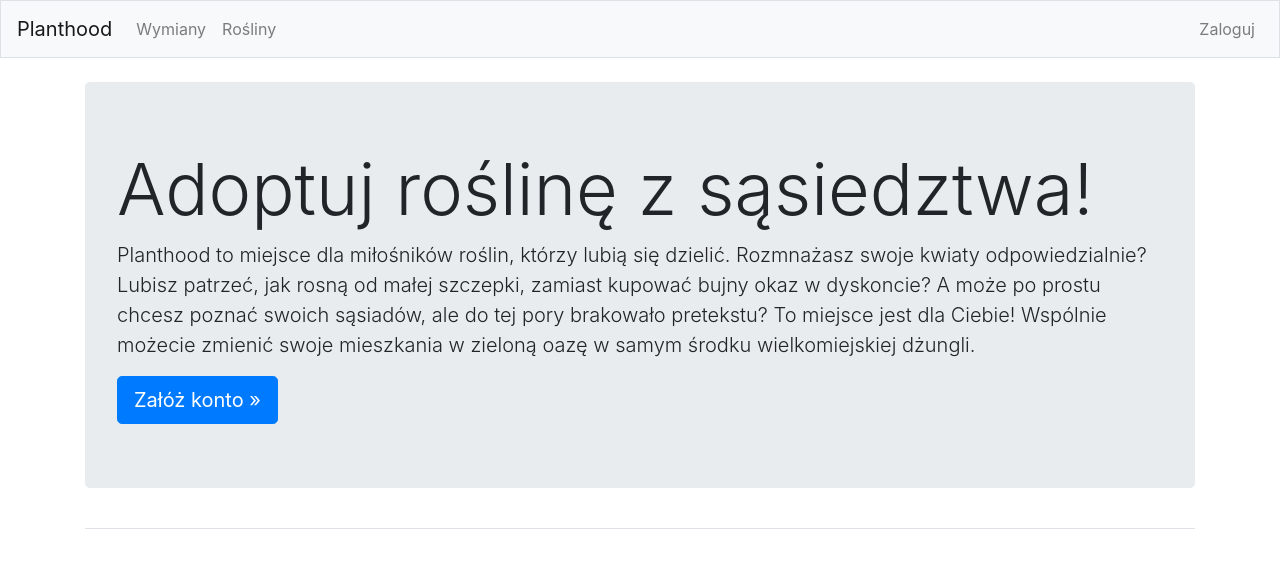
After one commit to megaz0rd/planthood, a Django app: template templates/index.html in a window 1280 px wide. The commit adds this page. Shown: the top 568 px of the page. Run offline with Django 3.2, Linux system fonts and the light colour scheme; the template is opened without the code that fills it, so the values that code supplies are empty; some libraries are stand-ins or nearby versions.

Commit message:
Create login view

```diff
--- a/templates/base.html
+++ b/templates/base.html
@@ -17,7 +17,7 @@
         <nav class="navbar navbar-expand-md navbar-light bg-light mb-4 border">
 
             <a class="navbar-brand"
-               href="{% url 'plantswap:plant-list' %}">Planthood</a>
+               href="{% url 'index' %}">Planthood</a>
 
             <button class="navbar-toggler" type="button" data-toggle="collapse"
                     data-target="#navbarCollapse" aria-controls="navbarCollapse"
@@ -29,6 +29,9 @@
                     <li class="nav-item"><a class="nav-link"
                                             href="{% url 'plantswap:transaction-list' %}">
                         Wymiany</a></li>
+                    <li class="nav-item"><a class="nav-link"
+                                            href="{% url 'plantswap:plant-list' %}">
+                        Rośliny</a></li>
                 </ul>
                 <ul class="navbar-nav ml-auto">
                     {% if user.is_authenticated %}
@@ -37,12 +40,12 @@
                     </li>
                     <li class="nav-item">
                         <a class="nav-link" href="{% url 'logout' %}">
-                            Log out</a>
+                            Wyloguj</a>
                     </li>
                     {% else %}
                     <li class="nav-item">
                         <a class="nav-link"
-                           href="{% url 'login' %}">Log in</a>
+                           href="{% url 'login' %}">Zaloguj</a>
                     </li>
                     {% endif %}
                 </ul>
--- /dev/null
+++ b/templates/index.html
@@ -0,0 +1,21 @@
+{% extends "base.html" %}
+
+{% block page_header %}
+    <div class="jumbotron">
+        <h1 class="display-3">Adoptuj roślinę z sąsiedztwa!</h1>
+
+        <p class="lead">Planthood to miejsce dla miłośników roślin, którzy
+            lubią się dzielić. Rozmnażasz swoje kwiaty odpowiedzialnie?
+            Lubisz patrzeć, jak rosną od małej szczepki, zamiast
+            kupować bujny okaz w dyskoncie? A może po prostu chcesz poznać
+            swoich sąsiadów, ale do tej pory brakowało pretekstu? To miejsce
+            jest dla Ciebie! Wspólnie możecie zmienić swoje mieszkania
+            w zieloną oazę w samym środku wielkomiejskiej dżungli.</p>
+
+    {% if not user.is_authenticated %}
+        <a class="btn btn-lg btn-primary"
+           href=""
+           role="button">Załóż konto &raquo;</a>
+    {% endif %}
+    </div>
+{% endblock page_header %}
```
Also changed, not shown: templates/registration/logged_out.html (added, +14 -0 lines), templates/registration/register.html (added, +21 -0 lines).
